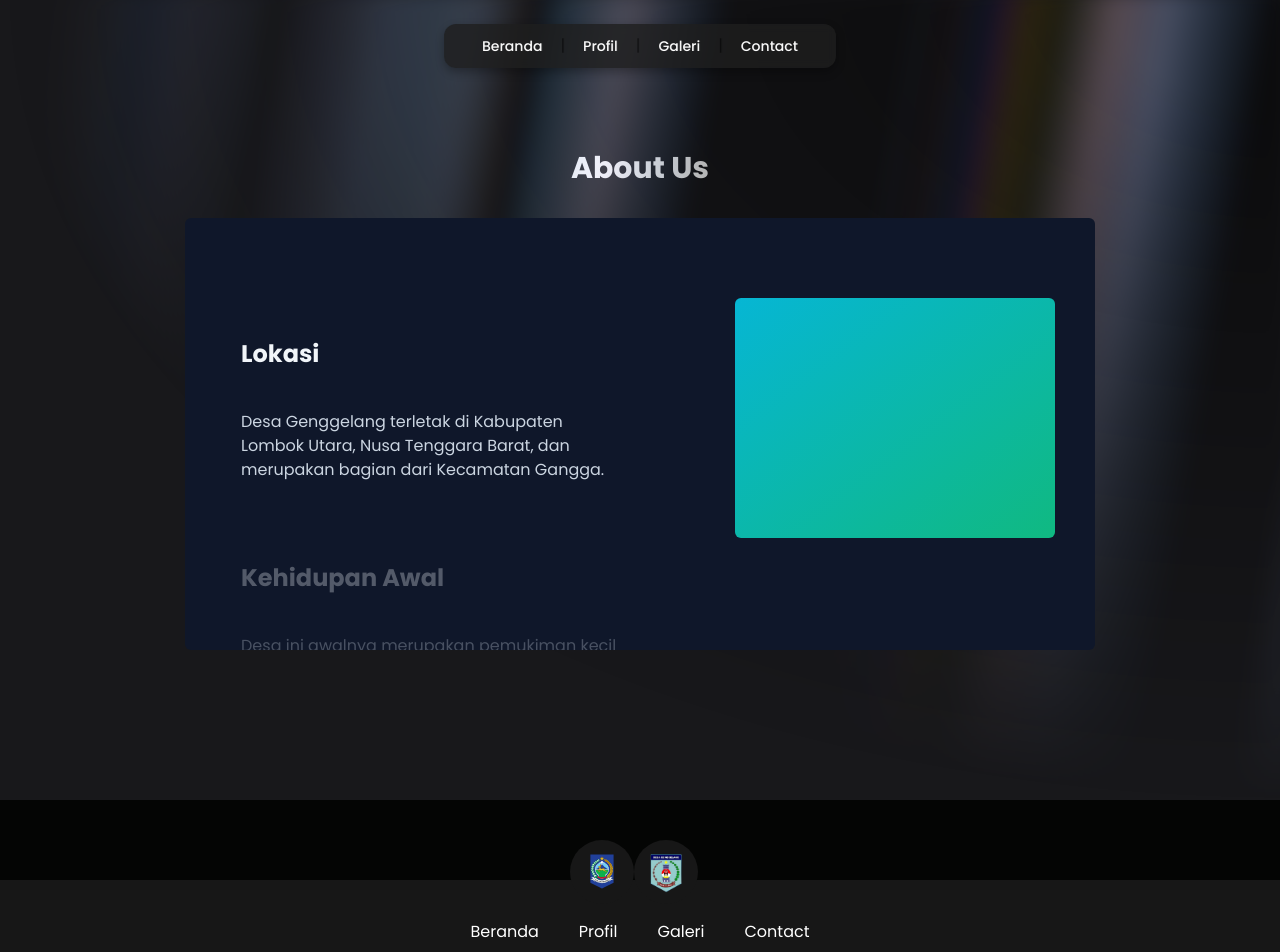
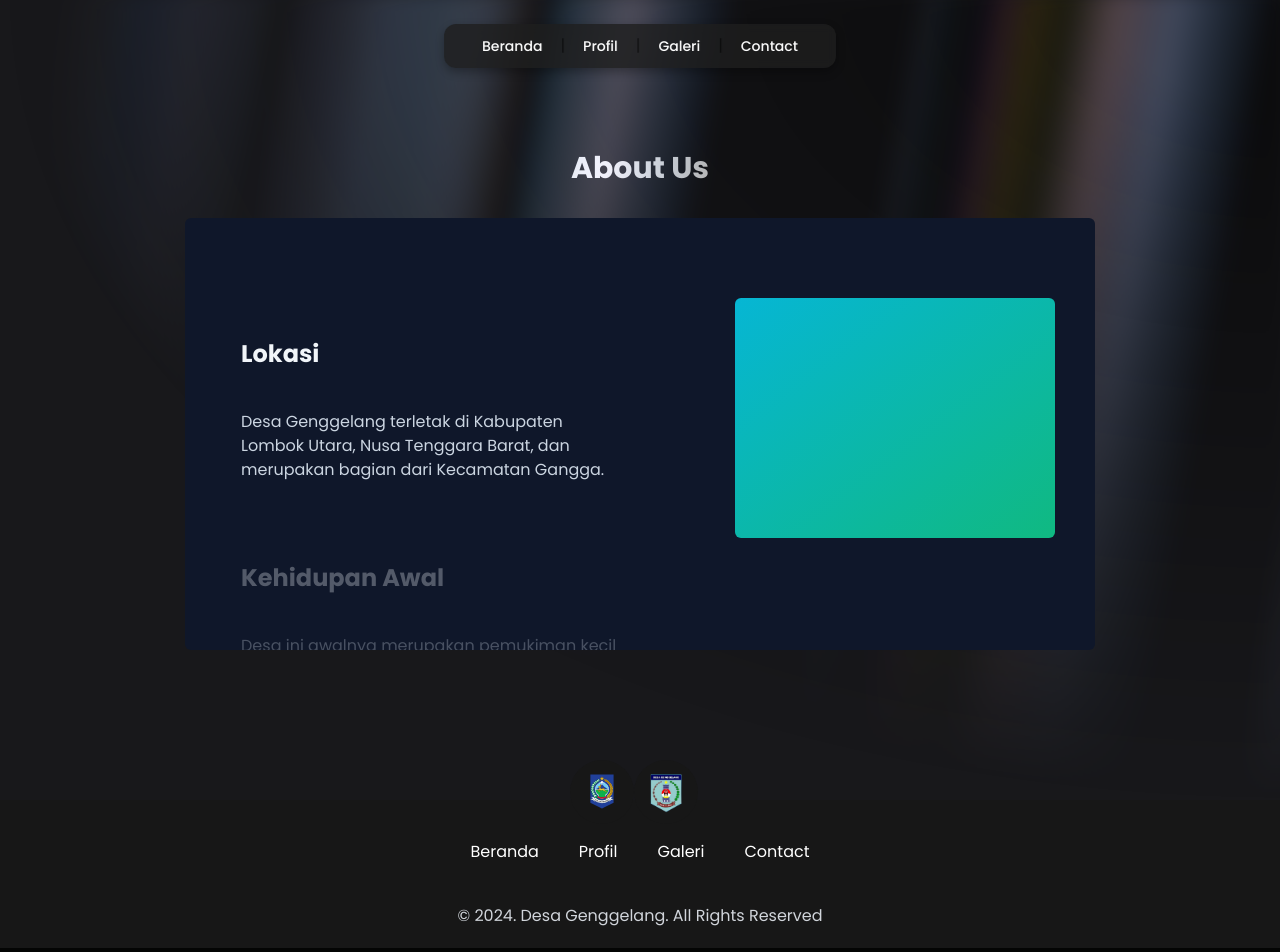
Before and after one commit to bangchand/playit-competition, a React (Vite) app: page /About in a window 1280 px wide. Shown: the top 952 px of the page. Built offline with nearby package versions, Linux system fonts and the light colour scheme; the HTML template or start-up script is replaced by a standard one.

Commit message:
fix footer at about

```diff
--- a/src/components/Footer.tsx
+++ b/src/components/Footer.tsx
@@ -19,7 +19,7 @@ const Footer = ( {className} : footerType) => {
 
   return (
     <>
-      <footer className={`relative mt-20 ${className} bg-neutral-900 px-4 pt-10`}>
+      <footer className={`relative ${className} bg-neutral-900 px-4 pt-10`}>
          <div className="absolute -top-10 left-[52%] h-16 w-16 -translate-x-1/2 rounded-full bg-neutral-900 p-2">
           <img
             className="h-full object-contain"
--- a/src/pages/about.tsx
+++ b/src/pages/about.tsx
@@ -65,7 +65,7 @@ const About = () => {
       <h1 className="text-3xl font-bold mb-8 text-white">About Us</h1>
       <StickyScroll content={timelineItems} />
     </AuroraBackground>
-      <Footer className="mt-0"/>
+      <Footer/>
     </>
   );
 };
```
